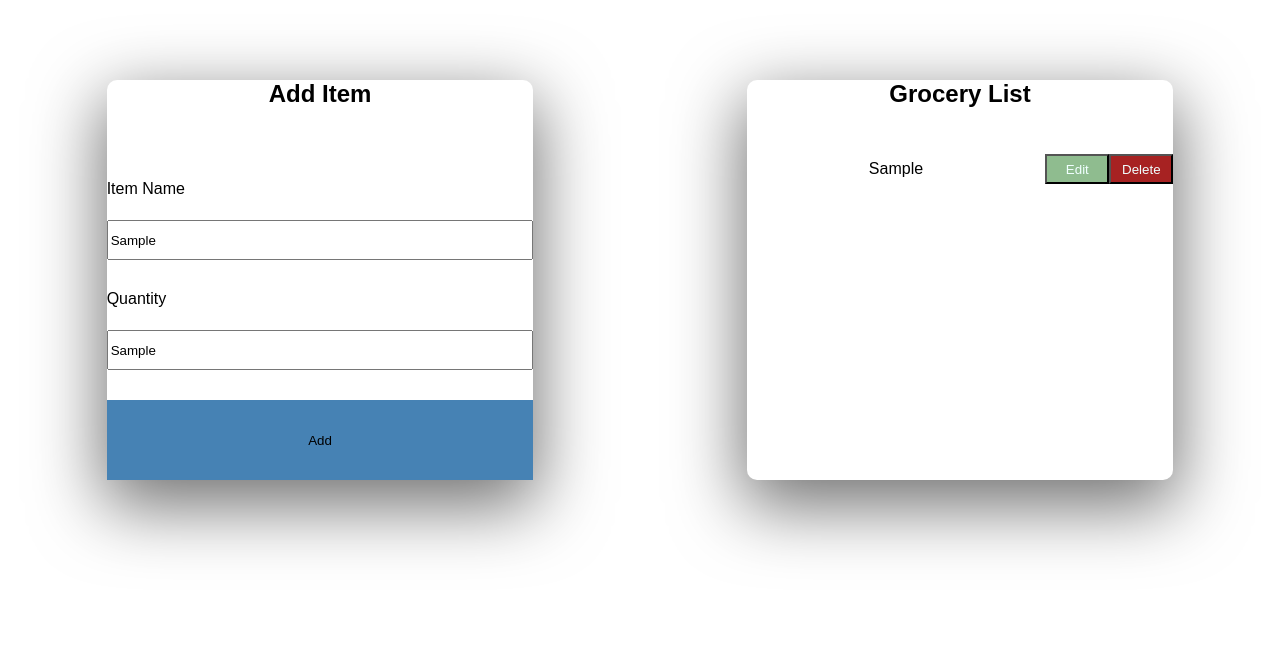
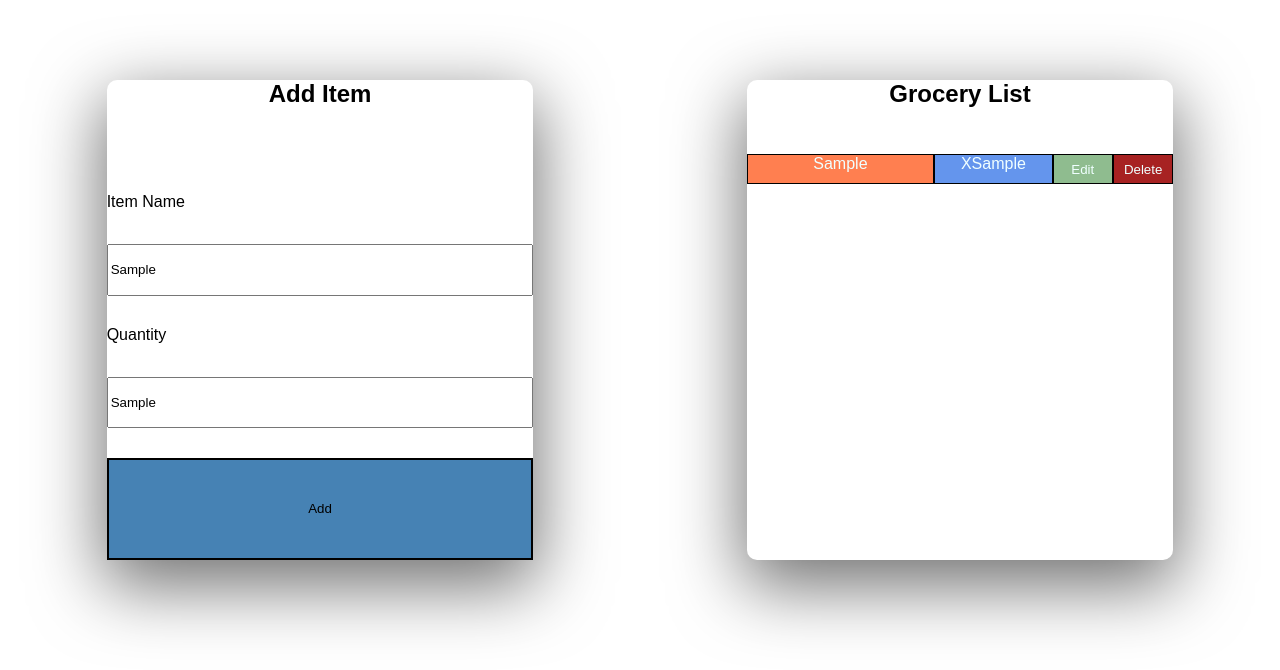
Before and after one commit to prakhar-spr/prakhar-spr.github.io, a website built with Parcel: page index.html in a window 1280 px wide. Both pictures are taken after typing "Sample", "Sample" into the empty fields and a click on the button "Add". Built offline with nearby package versions, Linux system fonts and the light colour scheme.

Commit message:
Improved some styling

```diff
--- a/src/index.js
+++ b/src/index.js
@@ -6,11 +6,16 @@ render();
 
 function render() {
   var arrayOfKeys = Object.keys(localStorage);
+  var arrayOfValues = Object.values(localStorage);
   for (let i = 0; i < arrayOfKeys.length; i++) {
     let newItem = document.createElement("div");
     newItem.classList.add("cartDiv");
     let newDesc = document.createElement("p");
     newDesc.classList.add("cartPara");
+
+    let newQuant = document.createElement("p");
+    newQuant.classList.add("cartQuantity");
+    newQuant.textContent = `X` + arrayOfValues[i];
 
     let newEdit = document.createElement("button");
     newEdit.innerText = "Edit";
@@ -30,6 +35,7 @@ function render() {
     newDel.classList.add("cartDel");
 
     newItem.append(newDesc);
+    newItem.append(newQuant);
     newItem.append(newEdit);
     newItem.append(newDel);
     cart.append(newItem);
@@ -42,6 +48,10 @@ function addToCart(event) {
     newItem.classList.add("cartDiv");
     let newDesc = document.createElement("p");
     newDesc.classList.add("cartPara");
+
+    let newQuant = document.createElement("p");
+    newQuant.classList.add("cartQuantity");
+    newQuant.textContent = `X` + form.elements.quantity.value;
 
     let newEdit = document.createElement("button");
     newEdit.innerText = "Edit";
@@ -61,11 +71,15 @@ function addToCart(event) {
     newDel.classList.add("cartDel");
 
     newItem.append(newDesc);
+    newItem.append(newQuant);
     newItem.append(newEdit);
     newItem.append(newDel);
     cart.append(newItem);
   }
-  localStorage.setItem(form.elements.itemName.value, form.quantity.value);
+  localStorage.setItem(
+    form.elements.itemName.value,
+    form.elements.quantity.value
+  );
   event.preventDefault();
 }
 
--- a/src/styles.css
+++ b/src/styles.css
@@ -6,17 +6,19 @@ body {
   font-family: sans-serif;
   padding: 0;
   margin: 0;
+  /* background: black; */
 }
 
 #app {
   display: grid;
   grid-template-columns: repeat(12, minmax(0, 1fr));
   padding-top: 10vh;
-  grid-template-rows: auto;
+  grid-template-rows: 60vh;
 }
 
 .formBox {
   grid-column: 2 / 6;
+  /* background: white; */
   display: grid;
   height: auto;
   grid-template-columns: 100%;
@@ -34,6 +36,7 @@ body {
   display: grid;
   /* grid-template-rows: max-content; */
   grid-auto-rows: min-content;
+  row-gap: 5px;
   overflow: auto;
   border: 0px;
   border-radius: 10px;
@@ -89,51 +92,83 @@ label {
   width: 100%;
   margin: 0 auto;
   background: steelblue;
-
-  border: black;
+  border: solid #000;
+  border-width: 2px 2px;
 }
 
 .cartDiv {
   display: flex;
-  /* grid-template-columns: 50% 25% 25%;
-  grid-template-rows: max-content;
-  row-gap: 10px; */
-  /* grid-template-columns: 1fr;
-  grid-template-rows: auto; */
+  flex-wrap: wrap;
+  border: 3px black;
 }
 
 .cartPara {
   text-align: center;
-  height: auto;
+  height: inherit;
+  min-height: 30px;
   word-break: break-all;
-  flex: 1 1 auto;
+  flex: 1 1 0;
+  padding: 0;
+  margin: 0;
+  align-self: stretch;
+  color: azure;
+  background: coral;
+  border: solid #000;
+  border-width: 1px 1px;
+}
+
+.cartQuantity {
+  text-align: center;
+  min-height: 30px;
+  height: inherit;
+  word-break: break-all;
+  flex: 0.5 1 2vw;
+  padding: 0;
+  margin: 0;
+  background: cornflowerblue;
+  color: azure;
+  border: solid #000;
+  border-width: 1px 1px;
+  align-self: stretch;
+}
+
+.cartPara,
+.cartQuantity {
+  min-height: 30px;
+  height: inherit;
 }
 
 .cartDel {
-  height: 30px;
+  min-height: 30px;
+  height: inherit;
   margin: 0 0;
   text-align: center;
-  align-self: center;
+  align-self: stretch;
   justify-items: center;
-  flex: 0 0 5vw;
+  flex: 0.25 0.25 0;
   background: rgb(167, 34, 34);
   color: azure;
+  border: solid #000;
+  border-width: 1px 1px;
 }
 
 .cartEdit {
-  height: 30px;
+  min-height: 30px;
+  height: inherit;
   text-align: center;
   margin: 0 0;
-  align-self: center;
+  align-self: stretch;
   justify-content: center;
-  flex: 0 0 5vw;
+  flex: 0.25 0.25 0;
   background: darkseagreen;
   color: azure;
+  border: solid #000;
+  border-width: 1px 1px;
 }
 
 @media only screen and (max-width: 796px) {
   .formBox {
-    grid-column: 2 / 12;
+    grid-column: 1 / 13;
     display: grid;
     grid-template-columns: 100%;
     grid-template-rows: 0.2fr 1fr;
@@ -145,14 +180,14 @@ label {
 
   .cart {
     /* background: lightcyan; */
-    grid-column: 2 / 12;
+    grid-column: 1/ 13;
     display: grid;
     /* grid-template-rows: max-content; */
     grid-auto-rows: min-content;
 
-    border-radius: 10px;
+    /* border-radius: 10px;
     /* box-shadow: 10px 5px 5px black; */
-    box-shadow: rgba(0, 0, 0, 0.56) 0px 22px 70px 4px;
+    /* box-shadow: rgba(0, 0, 0, 0.56) 0px 22px 70px 4px;  */
   }
 
   #app {
```
